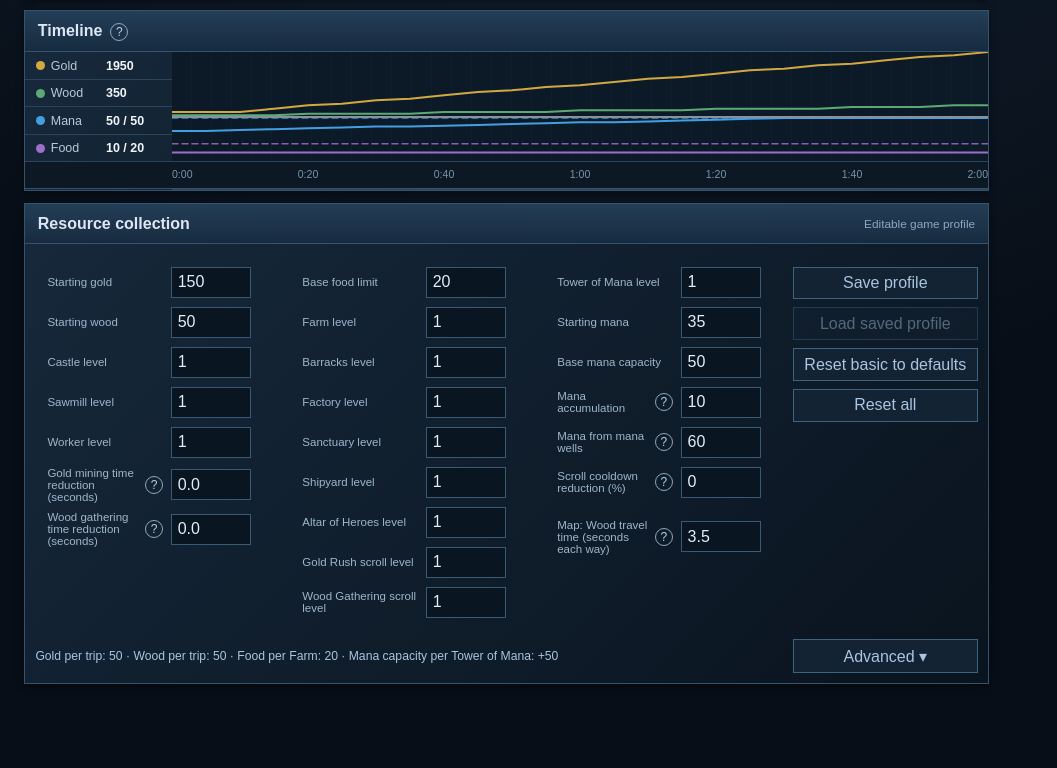
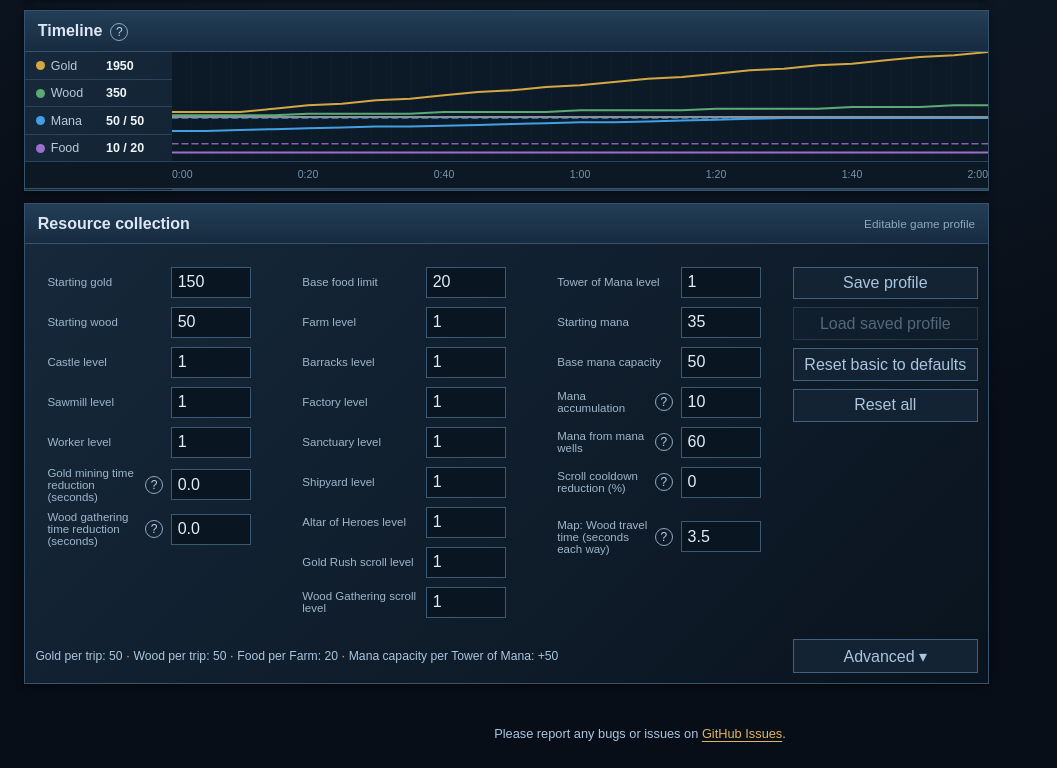
Before and after one commit to luckman/wl-build-order-planner, a React (Create React App) app: page / in a window 1280 px wide. Shown: the part 425-1193 px from the top of the page, without its empty margins (0-1057 px from the left). Before the commit the page ends 1133 px from the top, so only its background shows below. Built offline with nearby package versions, Linux system fonts and the light colour scheme.

Commit message:
add links to readme and site footer

```diff
--- a/src/App.tsx
+++ b/src/App.tsx
@@ -797,6 +797,12 @@ export default function App() {
                         setHoverTime(null)
                     }} />}
             </main>
+            <footer className="site-footer">
+                Please report any bugs or issues on{" "}
+                <a href="https://github.com/luckman/wl-build-order-planner/issues" target="_blank" rel="noopener noreferrer">
+                    GitHub Issues
+                </a>.
+            </footer>
         </div>
     )
 }
--- a/src/layout-overrides.css
+++ b/src/layout-overrides.css
@@ -137,6 +137,11 @@
 .blocked-event img { width: 32px; height: 32px; flex-shrink: 0; }
 .blocked-event p { margin: .2rem 0 0; color: #f6bcc5; font-size: .75rem; }
 
+.site-footer { margin: 0; padding: 1rem 1rem 1.5rem; color: #a9c5df; font-size: .8rem; line-height: 1.5; }
+.site-footer a { color: #e1b55f; text-underline-offset: .2em; }
+.site-footer a:hover { color: #f5d27b; }
+.site-footer a:focus-visible { outline: 2px solid #e1b55f; outline-offset: 3px; }
+
 @media (max-width: 1050px) {
     .workspace { grid-template-columns: minmax(0, 1fr); }
     .workspace > .title-row { grid-column: 1; grid-row: 1; align-items: flex-end; }
```
Also changed, not shown: 1 other file (tests, documents, lock files or other folders).
